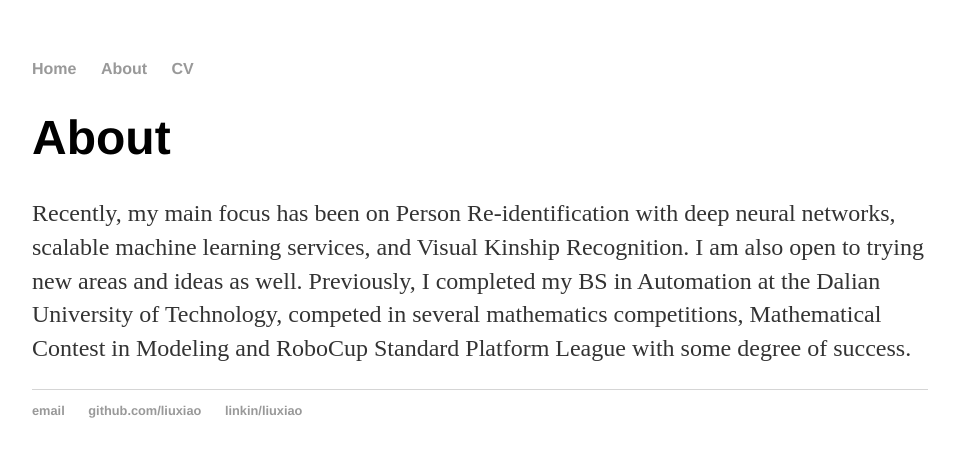
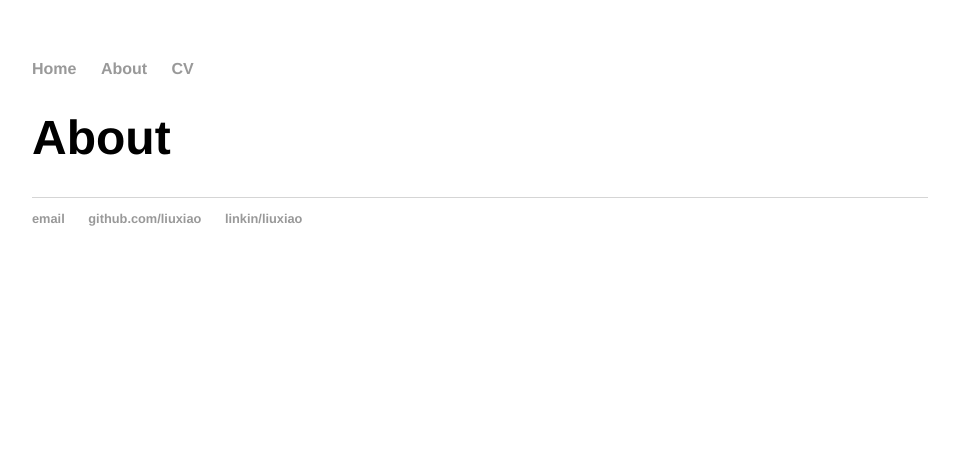
Before and after one commit to Archimedes2013/Archimedes2013.github.io, a Jekyll site: the page built from about/index.html, in a window 1280 px wide. Shown: the top 457 px of the page, without its empty margins (160-1115 px from the left). Built offline with Jekyll 4.4.1, drawn with Linux system fonts in a browser that asks for light colours.

Commit message:
Update index.html

```diff
--- a/about/index.html
+++ b/about/index.html
@@ -1,18 +1,13 @@
 ---
 layout: default
-title: About LIU　XIAO
+title: About
 ---
 
 <div class="about">
 			<h1>About</h1>
-			<p>Recently, my main focus has been on Person Re-identification with deep neural networks,
-				scalable machine learning
-services, and Visual Kinship Recognition.
-		I am also open to trying new areas and ideas as well.
+			<p>
 
-		Previously, I completed my BS in Automation at the Dalian University of Technology,
-		competed in several mathematics competitions, Mathematical Contest in Modeling and RoboCup Standard Platform League
-		with some degree of success.</p>
+	</p>
 
 			<!--<ul class="contacts">
 				<li><a href="#">@TwitterHandle</a></li>
```
